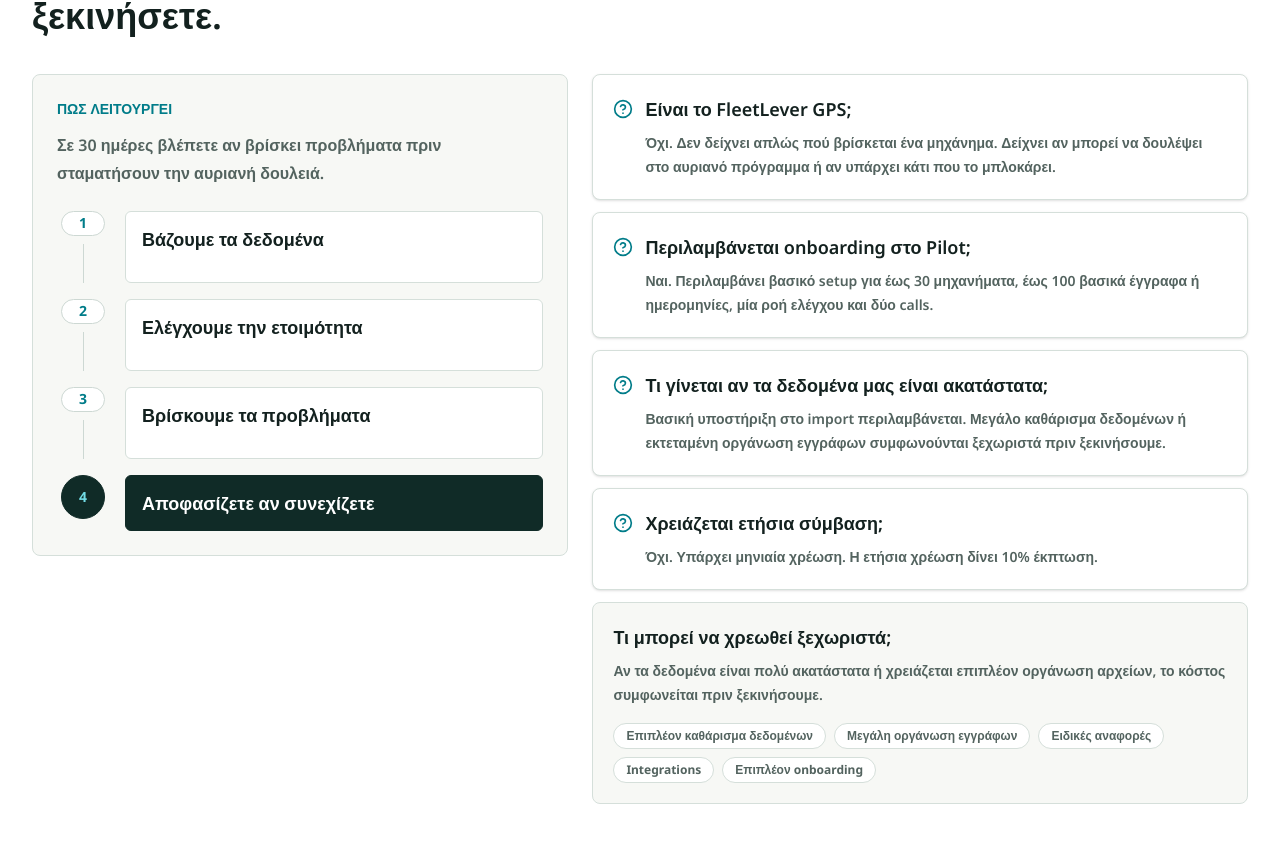
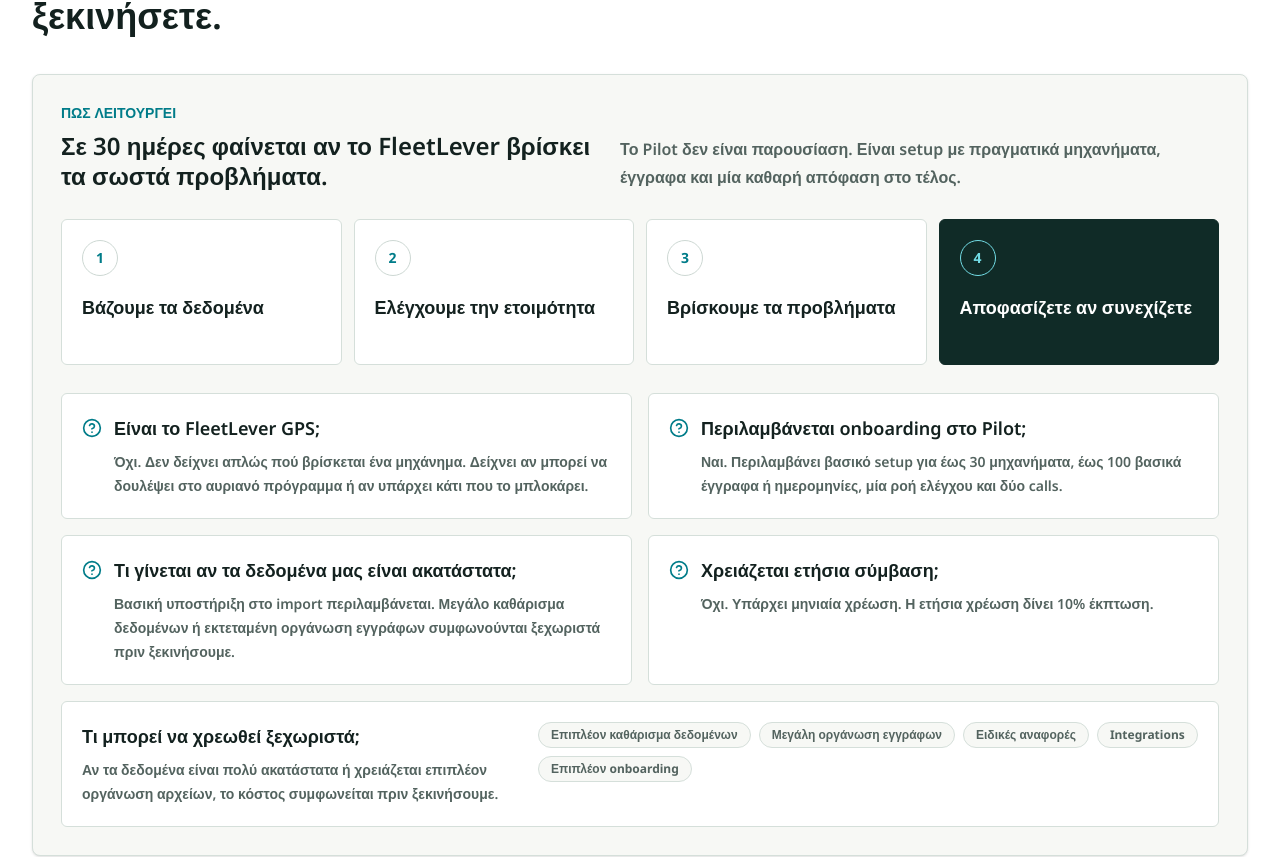
Before and after one commit to gkaragioul/FleetLever, a Next.js app: page /pricing in a window 1280 px wide. Shown: the part 2613-3470 px from the top of the page. Built offline with nearby package versions, Linux system fonts and the light colour scheme; no server answers.

Commit message:
Unify pricing pilot details section

```diff
--- a/src/app/pricing/page.tsx
+++ b/src/app/pricing/page.tsx
@@ -316,34 +316,44 @@
               Τι γίνεται στις 30 ημέρες και τι πρέπει να ξέρετε πριν ξεκινήσετε.
             </h2>
           </div>
-          <div className="mt-9 grid gap-6 lg:grid-cols-[0.9fr_1.1fr] lg:items-start">
-            <div className="rounded-lg border border-[#d5dfda] bg-[#f7f8f5] p-6">
+          <div className="mt-9 rounded-lg border border-[#d5dfda] bg-[#f7f8f5] p-6 shadow-sm sm:p-7">
+            <div className="grid gap-5 lg:grid-cols-[0.9fr_1fr] lg:items-end">
+              <div>
                 <p className="text-sm font-bold uppercase tracking-normal text-[#007C89]">Πώς λειτουργεί</p>
-              <p className="mt-3 text-base font-semibold leading-7 text-[#53635f]">
-                Σε 30 ημέρες βλέπετε αν βρίσκει προβλήματα πριν σταματήσουν την αυριανή δουλειά.
+                <h3 className="mt-2 text-2xl font-semibold leading-tight text-[#13211f]">
+                  Σε 30 ημέρες φαίνεται αν το FleetLever βρίσκει τα σωστά προβλήματα.
+                </h3>
+              </div>
+              <p className="text-base font-semibold leading-7 text-[#53635f]">
+                Το Pilot δεν είναι παρουσίαση. Είναι setup με πραγματικά μηχανήματα, έγγραφα και μία καθαρή απόφαση στο τέλος.
               </p>
-              <div className="mt-6 grid gap-4">
+            </div>
+
+            <div className="mt-7 grid gap-3 md:grid-cols-4">
               {pilotSteps.map((step, index) => (
-                  <div key={step} className="grid grid-cols-[3.25rem_1fr] gap-4">
-                    <div className="flex flex-col items-center">
-                      <div className={`flex h-11 w-11 items-center justify-center rounded-full border text-sm font-bold ${
-                        index === 3 ? "border-[#102b27] bg-[#102b27] text-[#72dce5]" : "border-[#cdd8d3] bg-white text-[#007C89]"
+                <article
+                  key={step}
+                  className={`rounded-md border p-5 ${
+                    index === 3
+                      ? "border-[#102b27] bg-[#102b27] text-white"
+                      : "border-[#d5dfda] bg-white text-[#13211f]"
+                  }`}
+                >
+                  <div className={`flex h-9 w-9 items-center justify-center rounded-full border text-sm font-bold ${
+                    index === 3
+                      ? "border-[#72dce5] text-[#72dce5]"
+                      : "border-[#cdd8d3] text-[#007C89]"
                   }`}>
                     {index + 1}
                   </div>
-                      {index < pilotSteps.length - 1 ? <div className="mt-2 h-full min-h-5 w-px bg-[#cdd8d3]" aria-hidden="true" /> : null}
-                    </div>
-                    <div className={`rounded-md border p-4 ${index === 3 ? "border-[#102b27] bg-[#102b27] text-white" : "border-[#d5dfda] bg-white"}`}>
-                      <h3 className={`text-lg font-semibold leading-tight ${index === 3 ? "text-white" : "text-[#13211f]"}`}>{step}</h3>
-                    </div>
-                  </div>
+                  <h4 className="mt-5 min-h-12 text-lg font-semibold leading-tight">{step}</h4>
+                </article>
               ))}
             </div>
-            </div>
 
-            <div className="grid gap-3">
+            <div className="mt-7 grid gap-4 lg:grid-cols-2">
               {faqs.map(([question, answer]) => (
-                <article key={question} className="rounded-lg border border-[#d5dfda] bg-white p-5 shadow-sm">
+                <article key={question} className="rounded-md border border-[#d5dfda] bg-white p-5">
                   <div className="flex gap-3">
                     <CircleHelp className="mt-1 h-5 w-5 shrink-0 text-[#007C89]" aria-hidden="true" />
                     <div>
@@ -353,17 +363,21 @@
                   </div>
                 </article>
               ))}
-              <article className="rounded-lg border border-[#d5dfda] bg-[#f7f8f5] p-5">
+              <article className="rounded-md border border-[#d5dfda] bg-white p-5 lg:col-span-2">
+                <div className="grid gap-4 lg:grid-cols-[0.8fr_1.2fr] lg:items-start">
+                  <div>
                     <h3 className="text-lg font-semibold text-[#13211f]">Τι μπορεί να χρεωθεί ξεχωριστά;</h3>
                     <p className="mt-2 text-sm font-semibold leading-6 text-[#53635f]">
                       Αν τα δεδομένα είναι πολύ ακατάστατα ή χρειάζεται επιπλέον οργάνωση αρχείων, το κόστος συμφωνείται πριν ξεκινήσουμε.
                     </p>
-                <div className="mt-4 flex flex-wrap gap-2">
+                  </div>
+                  <div className="flex flex-wrap gap-2">
                     {["Επιπλέον καθάρισμα δεδομένων", "Μεγάλη οργάνωση εγγράφων", "Ειδικές αναφορές", "Integrations", "Επιπλέον onboarding"].map((tag) => (
-                    <span key={tag} className="rounded-full border border-[#d5dfda] bg-white px-3 py-1 text-xs font-bold text-[#53635f]">
+                      <span key={tag} className="rounded-full border border-[#d5dfda] bg-[#f7f8f5] px-3 py-1 text-xs font-bold text-[#53635f]">
                         {tag}
                       </span>
                     ))}
+                  </div>
                 </div>
               </article>
             </div>
```
Lines whose indentation alone changed are shown as unchanged.
